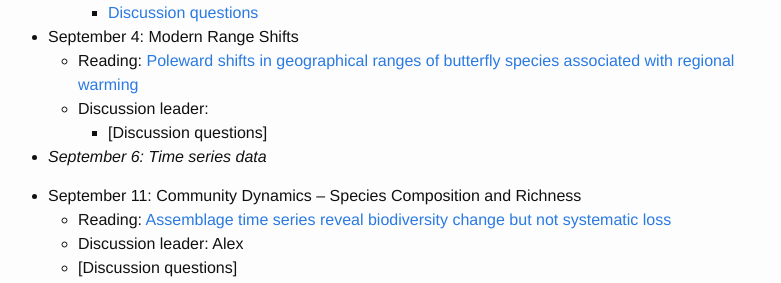
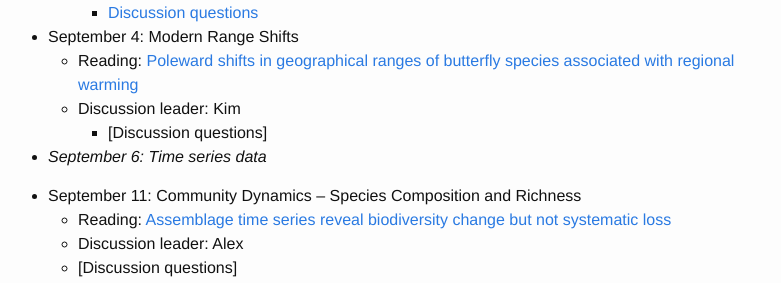
Before and after one commit to weecology/forecasting-dynamics-course, a Jekyll site: the page built from schedule.md, in a window 1280 px wide and 900 px high, scrolled down 378 px. Shown: the part 160-443 px from the top of the window, without its empty margins (252-1033 px from the left). Built offline with Jekyll 4.4.1, drawn with Linux system fonts in a browser that asks for light colours.

Commit message:
Add Range shifts leader

```diff
--- a/schedule.md
+++ b/schedule.md
@@ -21,7 +21,7 @@ Activity days when laptops are required are noted in italics. Discussion leaders
 
 * September 4: Modern Range Shifts
     * Reading: [Poleward shifts in geographical ranges of butterfly species associated with regional warming](https://doi.org/10.1038/21181)
-    * Discussion leader:
+    * Discussion leader: Kim
         * [Discussion questions]
 
 * *September 6: Time series data*
```
